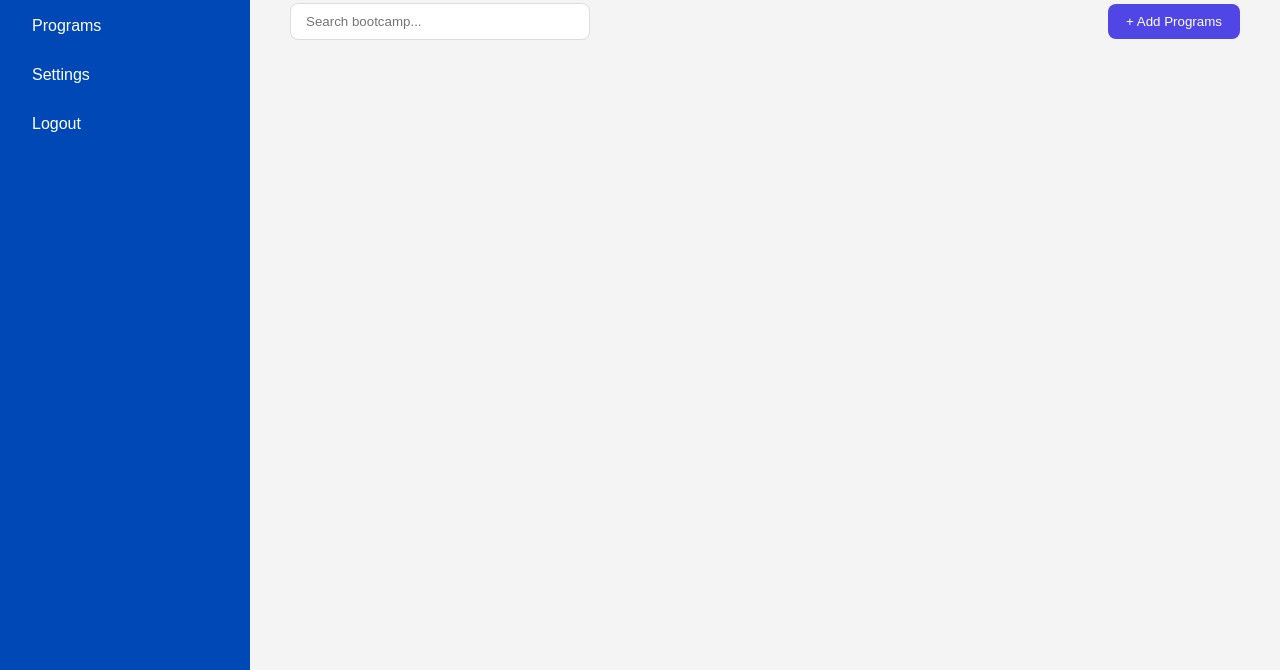
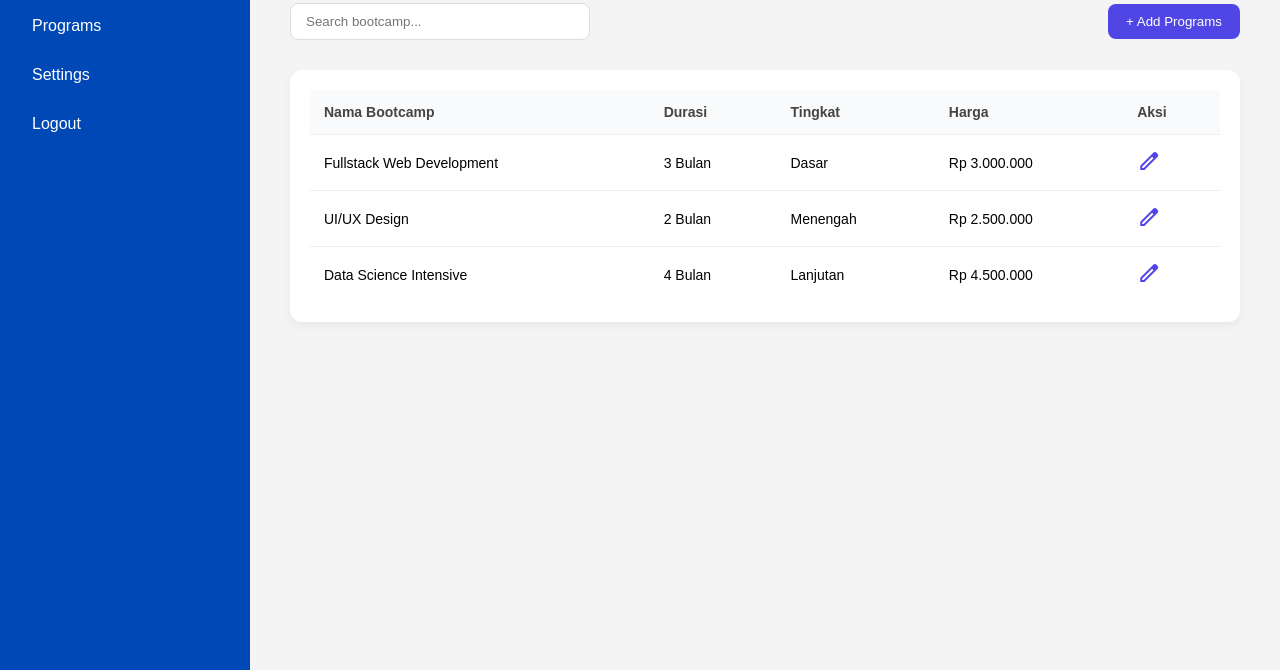
Before and after one commit to firzalay/pemweb-week-3-kelompok-1, a plain HTML site: page index.html in a window 1280 px wide. Shown: the part 130-800 px from the top of the page. Drawn offline with nearby package versions, Linux system fonts and the light colour scheme.

Commit message:
feat: add table for bootcamp list

```diff
--- a/assets/css/style.css
+++ b/assets/css/style.css
@@ -155,6 +155,58 @@
     background: #f4f4f4;
 }
 
+/* Table Container */
+.table-container {
+    background: white;
+    padding: 20px;
+    border-radius: 12px;
+    box-shadow: 0 4px 10px rgba(0, 0, 0, 0.05);
+    overflow-x: auto;
+}
+
+/* Table */
+.bootcamp-table {
+    width: 100%;
+    border-collapse: collapse;
+}
+
+.bootcamp-table thead {
+    background-color: #f9fafb;
+}
+
+.bootcamp-table th,
+.bootcamp-table td {
+    padding: 14px;
+    text-align: left;
+    font-size: 14px;
+}
+
+.bootcamp-table th {
+    font-weight: 600;
+    color: #444;
+}
+
+.bootcamp-table tbody tr {
+    border-top: 1px solid #eee;
+    transition: 0.2s;
+}
+
+.bootcamp-table tbody tr:hover {
+    background-color: #f5f7ff;
+}
+
+/* Edit Icon */
+.edit-icon {
+    cursor: pointer;
+    color: #4f46e5;
+    font-size: 20px;
+    transition: 0.2s;
+}
+
+.edit-icon:hover {
+    color: #4338ca;
+}
+
 /* Responsive */
 @media (max-width: 768px) {
     .container {
--- a/index.html
+++ b/index.html
@@ -1,5 +1,6 @@
 <!doctype html>
 <html lang="en">
+
     <head>
         <meta charset="UTF-8" />
         <meta name="viewport" content="width=device-width, initial-scale=1.0" />
@@ -7,11 +8,11 @@
         <!-- CSS -->
         <link rel="stylesheet" href="assets/css/style.css" />
         <!-- Logo -->
-        <link
-            rel="stylesheet"
-            href="https://fonts.googleapis.com/css2?family=Material+Symbols+Outlined:opsz,wght,FILL,GRAD@24,400,0,0&icon_names=home"
-        />
+        <link rel="stylesheet" href="https://fonts.googleapis.com/css2?family=Material+Symbols+Outlined:opsz,wght,FILL,GRAD@24,400,0,0&icon_names=home" />
+
+        <link rel="stylesheet" href="https://fonts.googleapis.com/css2?family=Material+Symbols+Outlined:opsz,wght,FILL,GRAD@24,400,0,0&icon_names=edit" />
     </head>
+
     <body>
         <div class="container">
             <aside class="sidebar">
@@ -44,7 +45,53 @@
 
                     <button class="btn-primary">+ Add Programs</button>
                 </div>
+
+                <div class="table-container">
+                    <table class="bootcamp-table">
+                        <thead>
+                            <tr>
+                                <th>Nama Bootcamp</th>
+                                <th>Durasi</th>
+                                <th>Tingkat</th>
+                                <th>Harga</th>
+                                <th>Aksi</th>
+                            </tr>
+                        </thead>
+                        <tbody>
+                            <tr>
+                                <td>Fullstack Web Development</td>
+                                <td>3 Bulan</td>
+                                <td>Dasar</td>
+                                <td>Rp 3.000.000</td>
+                                <td>
+                                    <span class="material-symbols-outlined edit-icon">edit</span>
+                                </td>
+                            </tr>
+
+                            <tr>
+                                <td>UI/UX Design</td>
+                                <td>2 Bulan</td>
+                                <td>Menengah</td>
+                                <td>Rp 2.500.000</td>
+                                <td>
+                                    <span class="material-symbols-outlined edit-icon">edit</span>
+                                </td>
+                            </tr>
+
+                            <tr>
+                                <td>Data Science Intensive</td>
+                                <td>4 Bulan</td>
+                                <td>Lanjutan</td>
+                                <td>Rp 4.500.000</td>
+                                <td>
+                                    <span class="material-symbols-outlined edit-icon">edit</span>
+                                </td>
+                            </tr>
+                        </tbody>
+                    </table>
+                </div>
             </main>
         </div>
     </body>
+
 </html>
```
